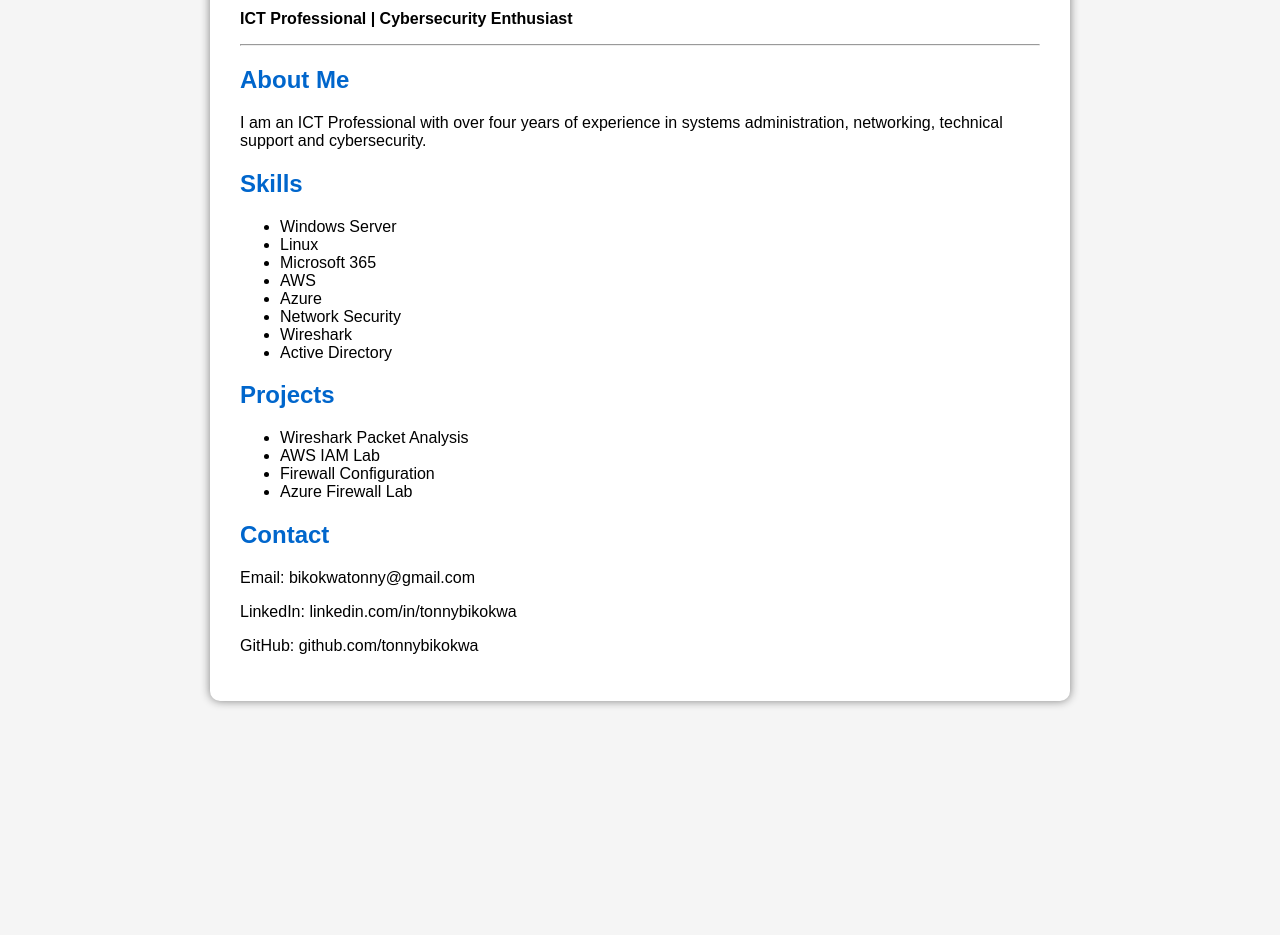
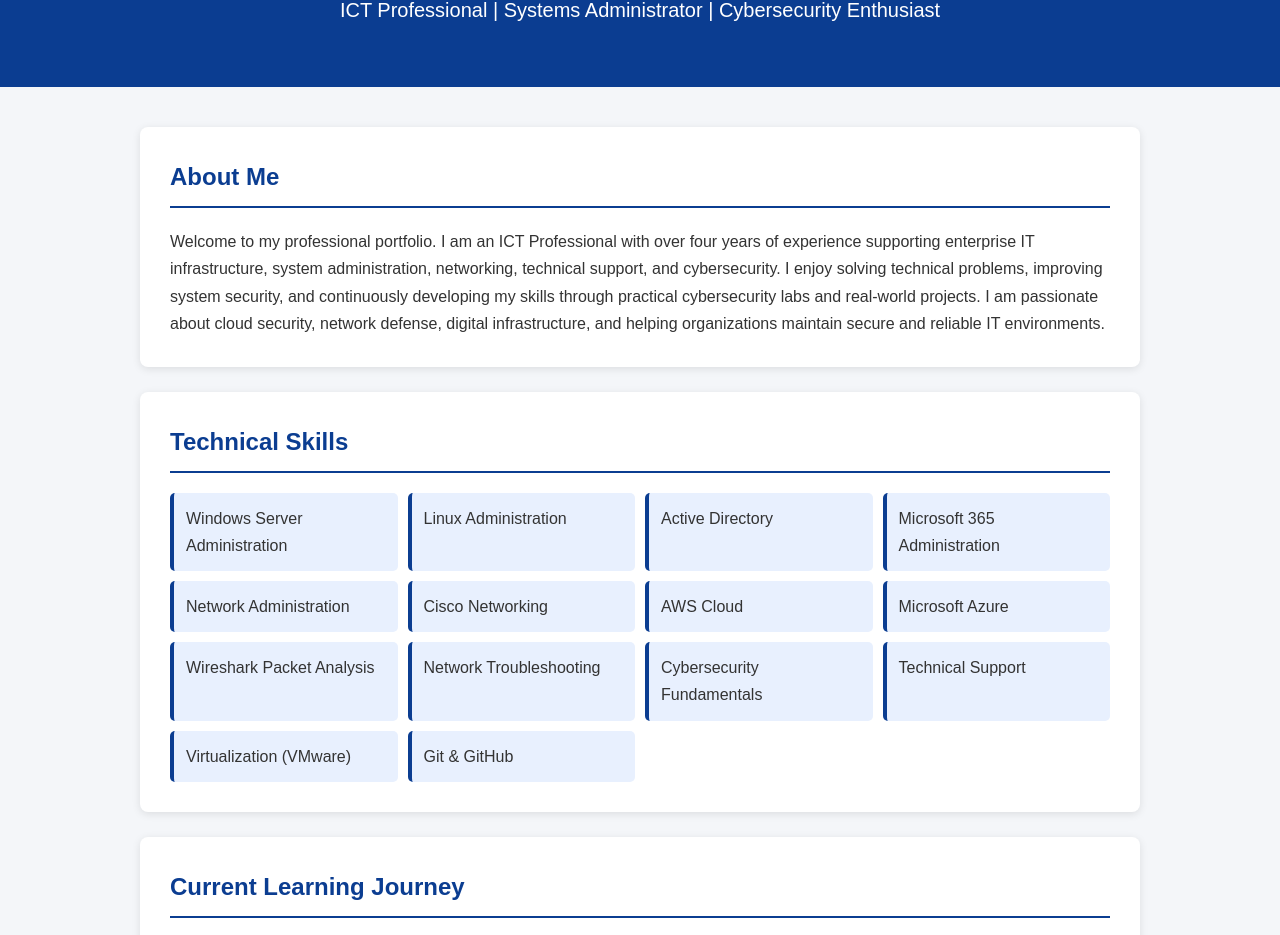
Before and after one commit to TonnyBikokwa/tonnybikokwa.github.io, a plain HTML site: page index.html in a window 1280 px wide. Shown: the part 148-1083 px from the top of the page. Before the commit the page ends 897 px from the top, so only its background shows below. Drawn offline with Linux system fonts and the light colour scheme.

Commit message:
Enhance portfolio HTML structure and content
Updated the HTML structure and content for the portfolio page, enhancing the title, header, and sections to better reflect professional skills and projects.

```diff
--- a/index.html
+++ b/index.html
@@ -1,48 +1,110 @@
 <!DOCTYPE html>
-<html>
+<html lang="en">
+<head>
+<meta charset="UTF-8">
+<meta name="viewport" content="width=device-width, initial-scale=1.0">
 
-<head>
-
-<title>Tonny Wekesa Bikokwa</title>
+<title>Tonny Wekesa Bikokwa | ICT & Cybersecurity Portfolio</title>
 
 <style>
 
+*{
+margin:0;
+padding:0;
+box-sizing:border-box;
+}
+
 body{
+font-family:Arial, Helvetica, sans-serif;
+background:#f4f6f9;
+color:#333;
+line-height:1.7;
+}
 
-font-family:Arial;
+header{
+background:#0b3d91;
+color:white;
+padding:60px 20px;
+text-align:center;
+}
 
-background:#f5f5f5;
+header h1{
+font-size:42px;
+margin-bottom:10px;
+}
 
-padding:40px;
-
+header p{
+font-size:20px;
 }
 
 .container{
-
-background:white;
-
-padding:30px;
-
-border-radius:10px;
-
-max-width:800px;
-
+width:90%;
+max-width:1000px;
 margin:auto;
-
-box-shadow:0 0 10px gray;
-
+padding:40px 0;
 }
 
-h1{
-
-color:#004080;
-
+section{
+background:white;
+padding:30px;
+margin-bottom:25px;
+border-radius:8px;
+box-shadow:0 2px 8px rgba(0,0,0,.1);
 }
 
 h2{
+color:#0b3d91;
+margin-bottom:20px;
+border-bottom:2px solid #0b3d91;
+padding-bottom:8px;
+}
 
-color:#0066cc;
+ul{
+padding-left:20px;
+}
 
+li{
+margin-bottom:10px;
+}
+
+.skills{
+display:grid;
+grid-template-columns:repeat(auto-fit,minmax(220px,1fr));
+gap:10px;
+}
+
+.skill{
+background:#e8f0fe;
+padding:12px;
+border-left:4px solid #0b3d91;
+border-radius:5px;
+}
+
+footer{
+background:#0b3d91;
+color:white;
+text-align:center;
+padding:25px;
+margin-top:30px;
+}
+
+a{
+color:#0b3d91;
+text-decoration:none;
+}
+
+.button{
+display:inline-block;
+background:#0b3d91;
+color:white;
+padding:12px 20px;
+margin-top:15px;
+border-radius:5px;
+text-decoration:none;
+}
+
+.button:hover{
+background:#072d6b;
 }
 
 </style>
@@ -51,68 +113,175 @@
 
 <body>
 
-<div class="container">
+<header>
 
 <h1>Tonny Wekesa Bikokwa</h1>
 
-<p><b>ICT Professional | Cybersecurity Enthusiast</b></p>
+<p>ICT Professional | Systems Administrator | Cybersecurity Enthusiast</p>
 
-<hr>
+</header>
+
+<div class="container">
+
+<section>
 
 <h2>About Me</h2>
 
 <p>
 
-I am an ICT Professional with over four years of experience in systems administration, networking, technical support and cybersecurity.
+Welcome to my professional portfolio.
+
+I am an ICT Professional with over four years of experience supporting enterprise IT infrastructure, system administration, networking, technical support, and cybersecurity. I enjoy solving technical problems, improving system security, and continuously developing my skills through practical cybersecurity labs and real-world projects.
+
+I am passionate about cloud security, network defense, digital infrastructure, and helping organizations maintain secure and reliable IT environments.
 
 </p>
 
-<h2>Skills</h2>
+</section>
+
+<section>
+
+<h2>Technical Skills</h2>
+
+<div class="skills">
+
+<div class="skill">Windows Server Administration</div>
+
+<div class="skill">Linux Administration</div>
+
+<div class="skill">Active Directory</div>
+
+<div class="skill">Microsoft 365 Administration</div>
+
+<div class="skill">Network Administration</div>
+
+<div class="skill">Cisco Networking</div>
+
+<div class="skill">AWS Cloud</div>
+
+<div class="skill">Microsoft Azure</div>
+
+<div class="skill">Wireshark Packet Analysis</div>
+
+<div class="skill">Network Troubleshooting</div>
+
+<div class="skill">Cybersecurity Fundamentals</div>
+
+<div class="skill">Technical Support</div>
+
+<div class="skill">Virtualization (VMware)</div>
+
+<div class="skill">Git & GitHub</div>
+
+</div>
+
+</section>
+
+<section>
+
+<h2>Current Learning Journey</h2>
 
 <ul>
 
-<li>Windows Server</li>
-
-<li>Linux</li>
-
-<li>Microsoft 365</li>
-
-<li>AWS</li>
-
-<li>Azure</li>
+<li>Cloud Security</li>
 
 <li>Network Security</li>
 
-<li>Wireshark</li>
+<li>Security Monitoring</li>
 
-<li>Active Directory</li>
+<li>AWS Security Services</li>
+
+<li>Azure Security</li>
+
+<li>Incident Response</li>
+
+<li>Security Operations (SOC)</li>
+
+<li>Threat Detection</li>
 
 </ul>
 
+</section>
+
+<section>
+
 <h2>Projects</h2>
+
+<p>My cybersecurity portfolio continues to grow as I complete hands-on labs and practical exercises.</p>
 
 <ul>
 
-<li>Wireshark Packet Analysis</li>
+<li>Network Traffic Analysis using Wireshark</li>
 
-<li>AWS IAM Lab</li>
+<li>AWS IAM Security Lab</li>
 
-<li>Firewall Configuration</li>
+<li>CloudTrail Monitoring</li>
 
-<li>Azure Firewall Lab</li>
+<li>CloudWatch Log Analysis</li>
+
+<li>Azure Firewall Configuration</li>
+
+<li>Cisco Packet Tracer Network Design</li>
+
+<li>Linux System Administration</li>
+
+<li>Firewall Rule Configuration</li>
+
+<li>Active Directory Administration</li>
 
 </ul>
 
+</section>
+
+<section>
+
+<h2>Certifications</h2>
+
+<ul>
+
+<li>Google IT Support Professional Certificate</li>
+
+<li>Cloud & Network Security Training</li>
+
+<li>Bachelor of Science in Computer Science</li>
+
+</ul>
+
+</section>
+
+<section>
+
+<h2>Professional Goal</h2>
+
+<p>
+
+My goal is to build a successful career in cybersecurity by combining strong IT infrastructure experience with practical security skills in cloud computing, networking, systems administration, and security operations.
+
+</p>
+
+</section>
+
+<section>
+
 <h2>Contact</h2>
 
-<p>Email: bikokwatonny@gmail.com</p>
+<p><strong>Email:</strong> bikokwatonny@gmail.com</p>
 
-<p>LinkedIn: linkedin.com/in/tonnybikokwa</p>
+<p><strong>LinkedIn:</strong> https://linkedin.com/in/tonnybikokwa</p>
 
-<p>GitHub: github.com/tonnybikokwa</p>
+<p><strong>GitHub:</strong> https://github.com/tonnybikokwa</p>
+
+<a class="button" href="mailto:bikokwatonny@gmail.com">Contact Me</a>
+
+</section>
 
 </div>
 
+<footer>
+
+<p>© 2026 Tonny Wekesa Bikokwa | ICT & Cybersecurity Portfolio</p>
+
+</footer>
+
 </body>
-
 </html>
```
